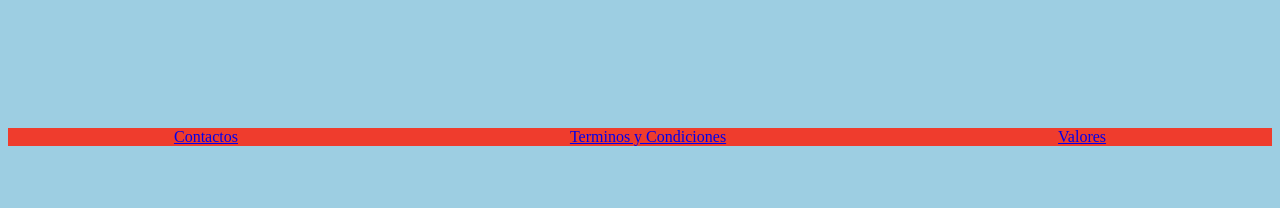
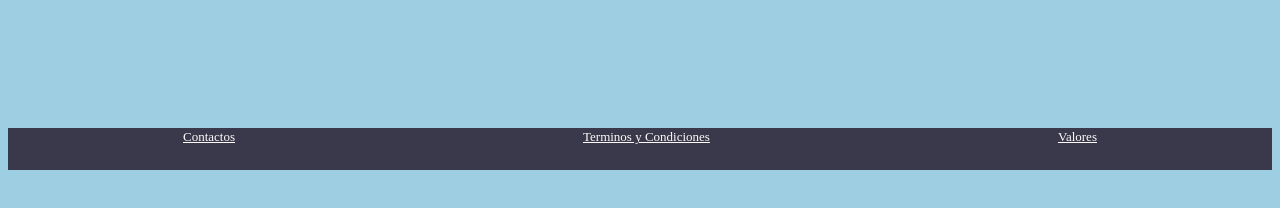
Before and after one commit to diegoalex40/Git-Github, a plain HTML site: page index.html in a window 1280 px wide. Shown: the part 80-288 px from the top of the page. Drawn offline with Linux system fonts and the light colour scheme.

Commit message:
cambios al footer

```diff
--- a/css/style.css
+++ b/css/style.css
@@ -21,6 +21,16 @@
 
 .footer{
     display: flex;
+    background-color: rgb(57, 57, 75);
+    color: rgb(255, 255, 255);
+    font-weight: lighter;
+    font-size: small;
+    margin: auto;
+    padding: 1px;
     justify-content: space-around;
-    background-color: #ef3c2d;
+    height: 40px;
 }
+
+.footer a{
+    color: rgb(255, 250, 250);
+}
```
